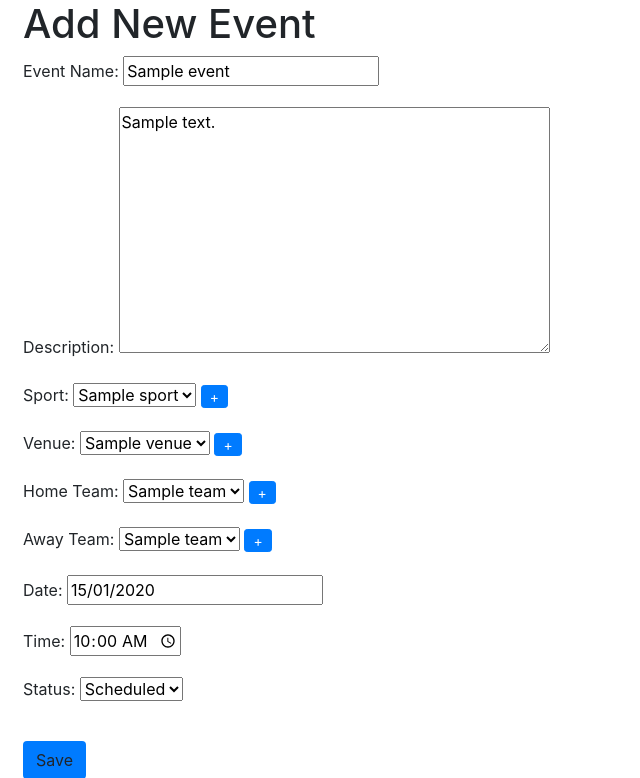
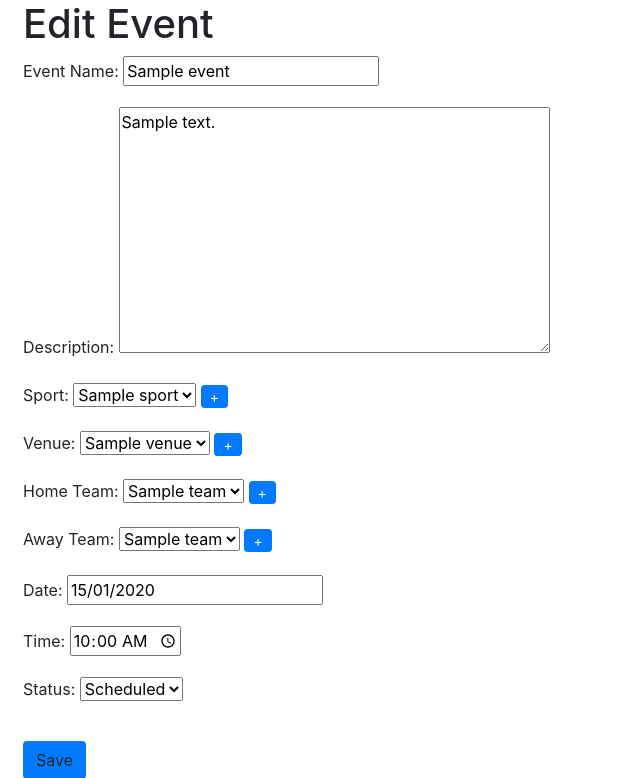
Before and after one commit to SuQuoc/sport_events_calendar, a Django app: page /events/edit/1 in a window 1280 px wide. Shown: the top 778 px of the page, without its empty margins (0-640 px from the left). Run offline with Django 5.2, Linux system fonts and the light colour scheme; tables that the repository leaves empty hold one stand-in row (values such as "Sample post"); some libraries are stand-ins or nearby versions.

Commit message:
fix: render title and heading of form pages dependent on operation (add or edit)

```diff
--- a/sport_calendar/events/templates/add_event.html
+++ b/sport_calendar/events/templates/add_event.html
@@ -3,12 +3,12 @@
 <!DOCTYPE html>
 <html>
 <head>
-    <title>Add Event</title>
+    <title>{{ operation }} Event</title>
     <link rel="stylesheet" href="https://stackpath.bootstrapcdn.com/bootstrap/4.5.2/css/bootstrap.min.css">
 </head>
 <body>
     <div class="container ml-2">
-        <h1>Add New Event</h1>
+        <h1>{{ operation }} Event</h1>
         <form method="post">
             {% csrf_token %}
             {% render_field form.name %}
--- a/sport_calendar/events/templates/models/add_model.html
+++ b/sport_calendar/events/templates/models/add_model.html
@@ -1,12 +1,12 @@
 <!DOCTYPE html>
 <html>
 <head>
-    <title>Add {{ model_name }}</title>
+    <title>{{ operation }} {{ model_name }}</title>
     <link rel="stylesheet" href="https://stackpath.bootstrapcdn.com/bootstrap/4.5.2/css/bootstrap.min.css">
 </head>
 <body>
     <div class="container ml-2">
-        <h1>Add New {{ model_name }}</h1>
+        <h1>{{ operation }} {{ model_name }}</h1>
         <form method="post">
             {% csrf_token %}
             {{ form.as_p }}
--- a/sport_calendar/events/views.py
+++ b/sport_calendar/events/views.py
@@ -31,7 +31,7 @@ def add_event(request):
             return redirect('events')
     else:
         form = EventForm()
-    return render(request, 'add_event.html', {'form': form})
+    return render(request, 'add_event.html', {'form': form, 'operation': 'Add'})
 
 
 def edit_event(request, event_id):
@@ -43,7 +43,11 @@ def edit_event(request, event_id):
             return redirect('events')
     else:
         form = EventForm(instance=event)
-    return render(request, 'add_event.html', {'form': form, 'event': event})
+    return render(request, 'add_event.html',
+                {'form': form,
+                 'event': event,
+                'operation': 'Edit'
+    })
 
 
 def delete_event(request, event_id):
@@ -94,7 +98,12 @@ def add_model(request, model_name):
             form.save()
     else:
         form = form_class()
-    return render(request, f'{MODELS_HTML}/add_model.html', {'form': form, 'model_name': model_name})
+    return render(request, f'{MODELS_HTML}/add_model.html',
+                {
+                    'form': form,
+                    'model_name': model_name,
+                    'operation': 'Add'
+    })
 
 
 def edit_model(request, model_name, model_id):
@@ -111,7 +120,13 @@ def edit_model(request, model_name, model_id):
             form.save()
     else:
         form = form_class(instance=model)
-    return render(request, f'{MODELS_HTML}/add_model.html', {'form': form, 'model_name': model_name, 'model': model})
+    return render(request, f'{MODELS_HTML}/add_model.html',
+                {
+                    'form': form,
+                    'model_name': model_name,
+                    'model': model,
+                    'operation': 'Edit'
+    })
 
 
 def delete_model(request, model_name, model_id):
```
